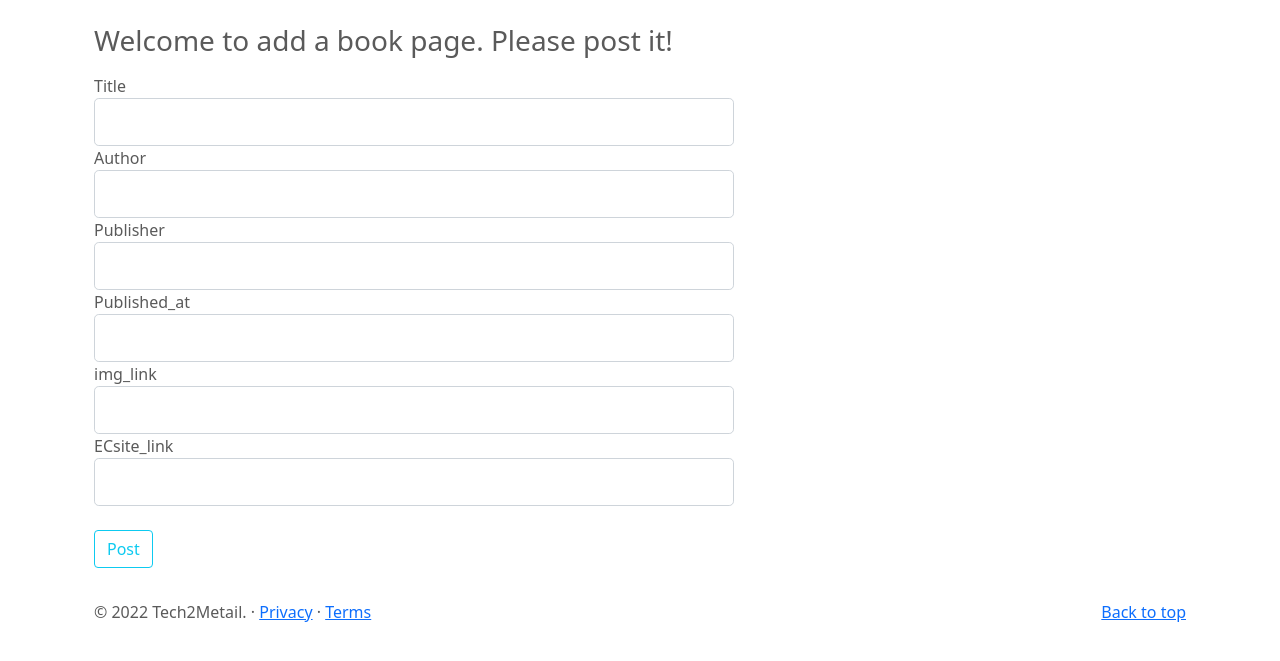
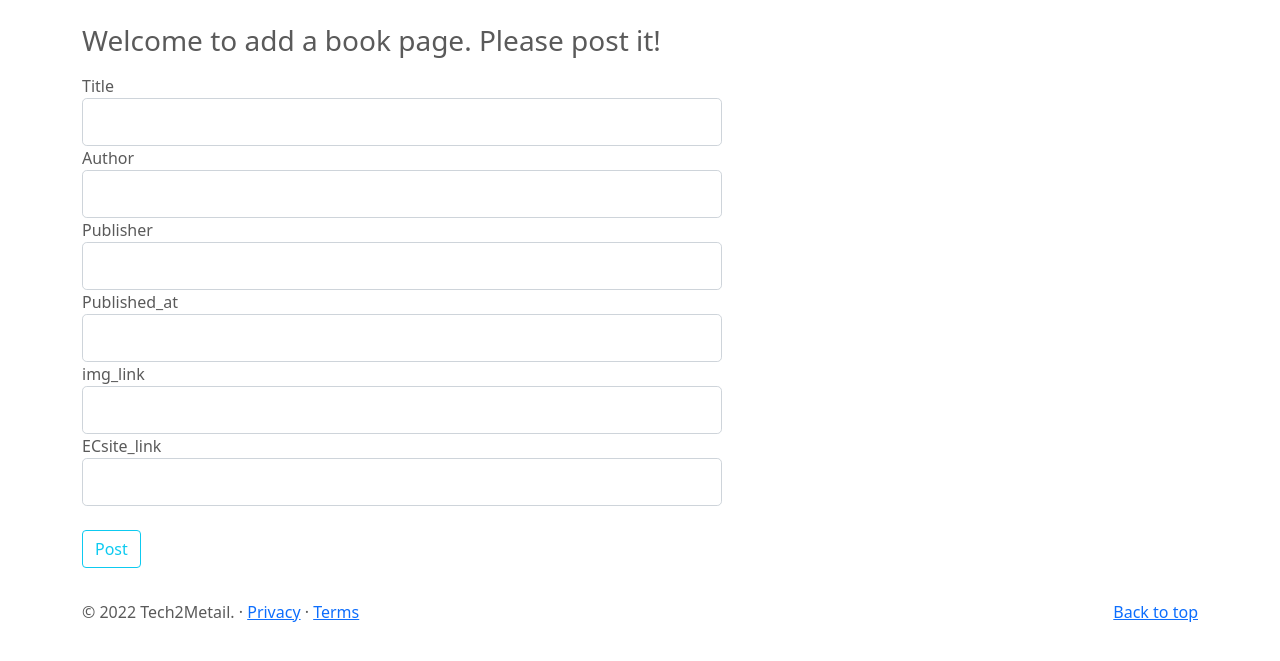
Before and after one commit to ssto2222/blog_example, a Flask app: page /books/new in a window 1280 px wide. Shown: the part 56-717 px from the top of the page. Run offline with Flask 2, Linux system fonts and the light colour scheme; a user stored in the database is signed in; some libraries are stand-ins or nearby versions.

Commit message:
'book add new page 追加'

```diff
--- a/tech2metailblog/templates/books/new.html
+++ b/tech2metailblog/templates/books/new.html
@@ -1,6 +1,5 @@
 {% extends "base.html" %}
 {% block content %}
-<div class="container">
 
 <div class="container">
     <div class="form-signin">
```
